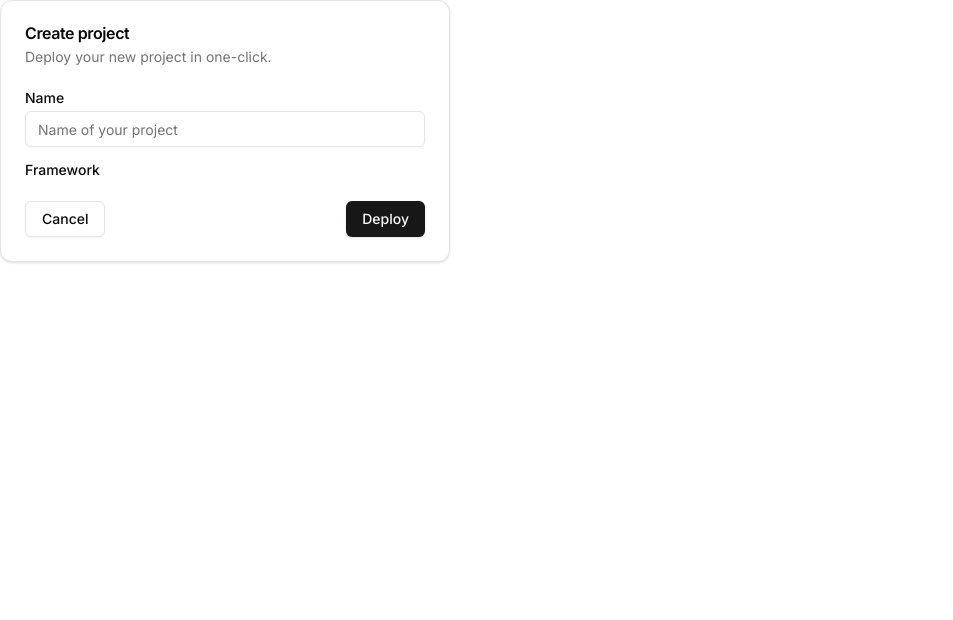
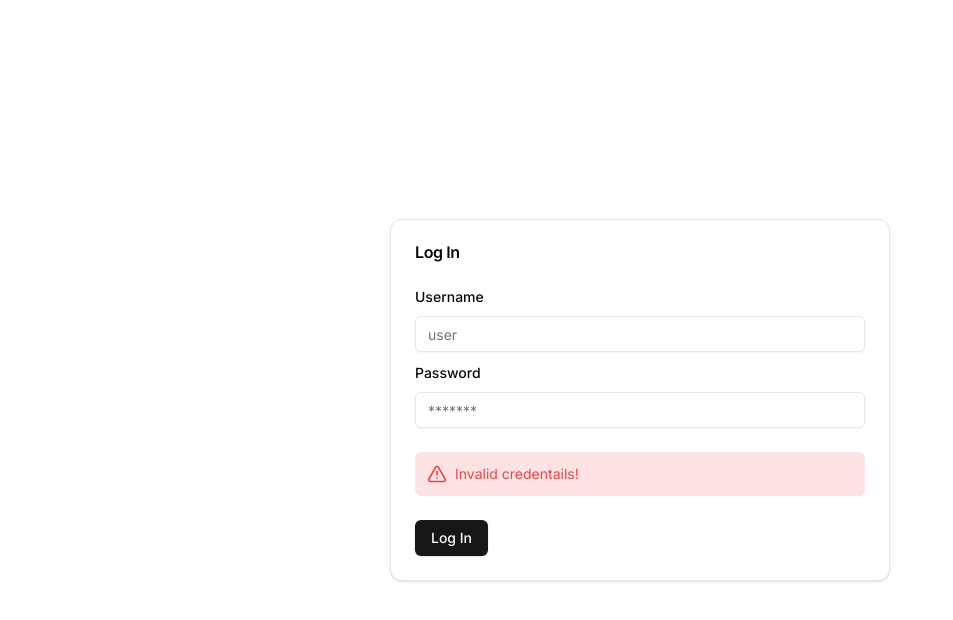
Before and after one commit to AlperErkol/crea-assignment, a Next.js app: page / in a window 1280 px wide. Shown: the top 620 px of the page, without its empty margins (0-953 px from the left). Built offline with nearby package versions, Linux system fonts and the light colour scheme; no server answers.

Commit message:
feat: implement authentication

```diff
--- a/package.json
+++ b/package.json
@@ -24,6 +24,7 @@
     "react-hook-form": "^7.53.2",
     "tailwind-merge": "^2.5.4",
     "tailwindcss-animate": "^1.0.7",
+    "uuid": "^11.0.3",
     "zod": "^3.23.8"
   },
   "devDependencies": {
--- /dev/null
+++ b/src/app/actions/user.actions.ts
@@ -0,0 +1,32 @@
+"use server";
+
+import { z } from "zod";
+import { LoginSchema } from "../utils/schemas";
+import { AuthError } from "next-auth";
+import { LOGIN_REDIRECT } from "../utils/routes";
+import { signIn } from "@/auth";
+
+export async function login(values: z.infer<typeof LoginSchema>) {
+  const validatedFields = LoginSchema.safeParse(values);
+  if (!validatedFields.success) {
+    return { error: "Invalid fields!" };
+  }
+  const { username, password } = validatedFields.data;
+  try {
+    await signIn("credentials", {
+      username,
+      password,
+      redirectTo: LOGIN_REDIRECT,
+    });
+  } catch (error: any) {
+    if (error instanceof AuthError) {
+      switch (error.type) {
+        case "CredentialsSignin":
+          return { error: "Invalid credentails!" };
+        default:
+          return { error: "Something went wrong!" };
+      }
+    }
+    throw error;
+  }
+}
--- /dev/null
+++ b/src/app/components/authentication-error.tsx
@@ -0,0 +1,17 @@
+import React from "react";
+import { TriangleAlert } from "lucide-react";
+
+interface IProps {
+  message: string;
+}
+
+const AuthenticationError: React.FC<IProps> = ({ message }) => {
+  return (
+    <div className="bg-destructive/15 p-3 rounded-md text-sm text-destructive flex items-center gap-2">
+      <TriangleAlert size={20} />
+      {message}
+    </div>
+  );
+};
+
+export default AuthenticationError;
--- /dev/null
+++ b/src/app/components/authentication-form.tsx
@@ -0,0 +1,89 @@
+"use client";
+
+import React from "react";
+import {
+  Card,
+  CardContent,
+  CardFooter,
+  CardHeader,
+  CardTitle,
+} from "@/app/components/ui/card";
+import { Input } from "./ui/input";
+import { Button } from "./ui/button";
+import { z } from "zod";
+import { zodResolver } from "@hookform/resolvers/zod";
+import { useForm } from "react-hook-form";
+import {
+  Form,
+  FormControl,
+  FormDescription,
+  FormField,
+  FormItem,
+  FormLabel,
+  FormMessage,
+} from "./ui/form";
+import AuthenticationError from "./authentication-error";
+import { LoginSchema } from "../utils/schemas";
+import { login } from "../actions/user.actions";
+
+const AuthenticationForm = () => {
+  const form = useForm<z.infer<typeof LoginSchema>>({
+    resolver: zodResolver(LoginSchema),
+    defaultValues: {
+      username: "",
+      password: "",
+    },
+  });
+
+  const onSubmit = (values: z.infer<typeof LoginSchema>) => {
+    login(values);
+  };
+
+  return (
+    <Card className="w-[500px]">
+      <Form {...form}>
+        <form onSubmit={form.handleSubmit(onSubmit)}>
+          <CardHeader>
+            <CardTitle>Log In</CardTitle>
+          </CardHeader>
+          <CardContent>
+            <FormField
+              control={form.control}
+              name="username"
+              render={({ field }) => (
+                <FormItem>
+                  <FormLabel>Username</FormLabel>
+                  <FormControl>
+                    <Input placeholder="user" autoComplete="off" {...field} />
+                  </FormControl>
+                  <FormDescription />
+                  <FormMessage />
+                </FormItem>
+              )}
+            />
+            <FormField
+              control={form.control}
+              name="password"
+              render={({ field }) => (
+                <FormItem className="mb-6">
+                  <FormLabel>Password</FormLabel>
+                  <FormControl>
+                    <Input type="password" placeholder="*******" {...field} />
+                  </FormControl>
+                  <FormDescription />
+                  <FormMessage />
+                </FormItem>
+              )}
+            />
+            <AuthenticationError message="Invalid credentails!" />
+          </CardContent>
+          <CardFooter className="flex justify-between">
+            <Button>Log In</Button>
+          </CardFooter>
+        </form>
+      </Form>
+    </Card>
+  );
+};
+
+export default AuthenticationForm;
--- a/src/app/page.tsx
+++ b/src/app/page.tsx
@@ -1,43 +1,9 @@
-import {
-  Card,
-  CardContent,
-  CardDescription,
-  CardFooter,
-  CardHeader,
-  CardTitle,
-} from "@/app/components/ui/card";
-import { Label } from "@/app/components/ui/label";
-import { Button } from "./components/ui/button";
-import { Input } from "./components/ui/input";
+import AuthenticationForm from "./components/authentication-form";
 
 export default function Home() {
   return (
-    <main className="w-full h-full">
-      <Card className="w-[450px]">
-        <CardHeader>
-          <CardTitle>Create project</CardTitle>
-          <CardDescription>
-            Deploy your new project in one-click.
-          </CardDescription>
-        </CardHeader>
-        <CardContent>
-          <form>
-            <div className="grid w-full items-center gap-4">
-              <div className="flex flex-col space-y-1.5">
-                <Label htmlFor="name">Name</Label>
-                <Input id="name" placeholder="Name of your project" />
-              </div>
-              <div className="flex flex-col space-y-1.5">
-                <Label htmlFor="framework">Framework</Label>
-              </div>
-            </div>
-          </form>
-        </CardContent>
-        <CardFooter className="flex justify-between">
-          <Button variant="outline">Cancel</Button>
-          <Button>Deploy</Button>
-        </CardFooter>
-      </Card>
+    <main className="w-full h-full flex items-center justify-center">
+      <AuthenticationForm />
     </main>
   );
 }
--- a/src/app/utils/routes.ts
+++ b/src/app/utils/routes.ts
@@ -1,4 +1,11 @@
-const AUTH_ROUTE = "/";
+const AUTH_ROUTE = ["/"];
 const PROTECTED_ROUTES = ["/products", "/product"];
 const LOGIN_REDIRECT = "/products";
 const UNAUTHENTICATED_REDIRECT = "/?state=unauthenticated";
+
+export {
+  PROTECTED_ROUTES,
+  LOGIN_REDIRECT,
+  UNAUTHENTICATED_REDIRECT,
+  AUTH_ROUTE,
+};
--- /dev/null
+++ b/src/app/utils/schemas.ts
@@ -0,0 +1,13 @@
+import { z } from "zod";
+
+const LoginSchema = z.object({
+  username: z
+    .string({
+      message: "Username is required.",
+    })
+    .min(2)
+    .max(50),
+  password: z.string().min(6).max(50),
+});
+
+export { LoginSchema };
--- /dev/null
+++ b/src/auth.ts
@@ -0,0 +1,63 @@
+import NextAuth, { User } from "next-auth";
+import { encode as defaultEncode } from "next-auth/jwt";
+import Credentials from "next-auth/providers/credentials";
+import { v4 as uuid } from "uuid";
+import { LoginSchema } from "./app/utils/schemas";
+
+const authConfig = {
+  providers: [
+    Credentials({
+      async authorize(credentials) {
+        const validatedFields = LoginSchema.safeParse(credentials);
+        if (validatedFields.success) {
+          const { username, password } = validatedFields.data;
+          if (username === "user" && password === "user123") {
+            const user: User = {
+              id: process.env.DEFAULT_USER_ID,
+              name: process.env.DEFAULT_USERNAME,
+              email: process.env.DEFAULT_EMAIL,
+            };
+            return user;
+          }
+          if (!username || !password) return null;
+        }
+        return null;
+      },
+    }),
+  ],
+  callbacks: {
+    async jwt({ token }: any) {
+      return token;
+    },
+    async session({ session, token }: any) {
+      if (token.sub && session.user) {
+        session.user.id = token.sub;
+      }
+      return session;
+    },
+    async signIn({ account }: any) {
+      if (account.provider === "credentials") {
+        return true;
+      }
+      return false;
+    },
+  },
+  jwt: {
+    encode: async (params: any) => {
+      if (params.token?.credentials) {
+        const sessionToken = uuid();
+
+        if (!params.token.sub) {
+          throw new Error("No user ID found in token");
+        }
+        return sessionToken;
+      }
+      return defaultEncode(params);
+    },
+  },
+  session: { strategy: "jwt" as const },
+  secret: process.env.AUTH_SECRET,
+};
+
+export const { handlers, signIn, signOut, auth } = NextAuth(authConfig);
+export { authConfig };
```
Also changed, not shown: src/app/components/ui/form.tsx (+48 -47 lines), src/middleware.ts (added, +35 -0 lines), 1 other file (tests, documents, lock files or other folders).
